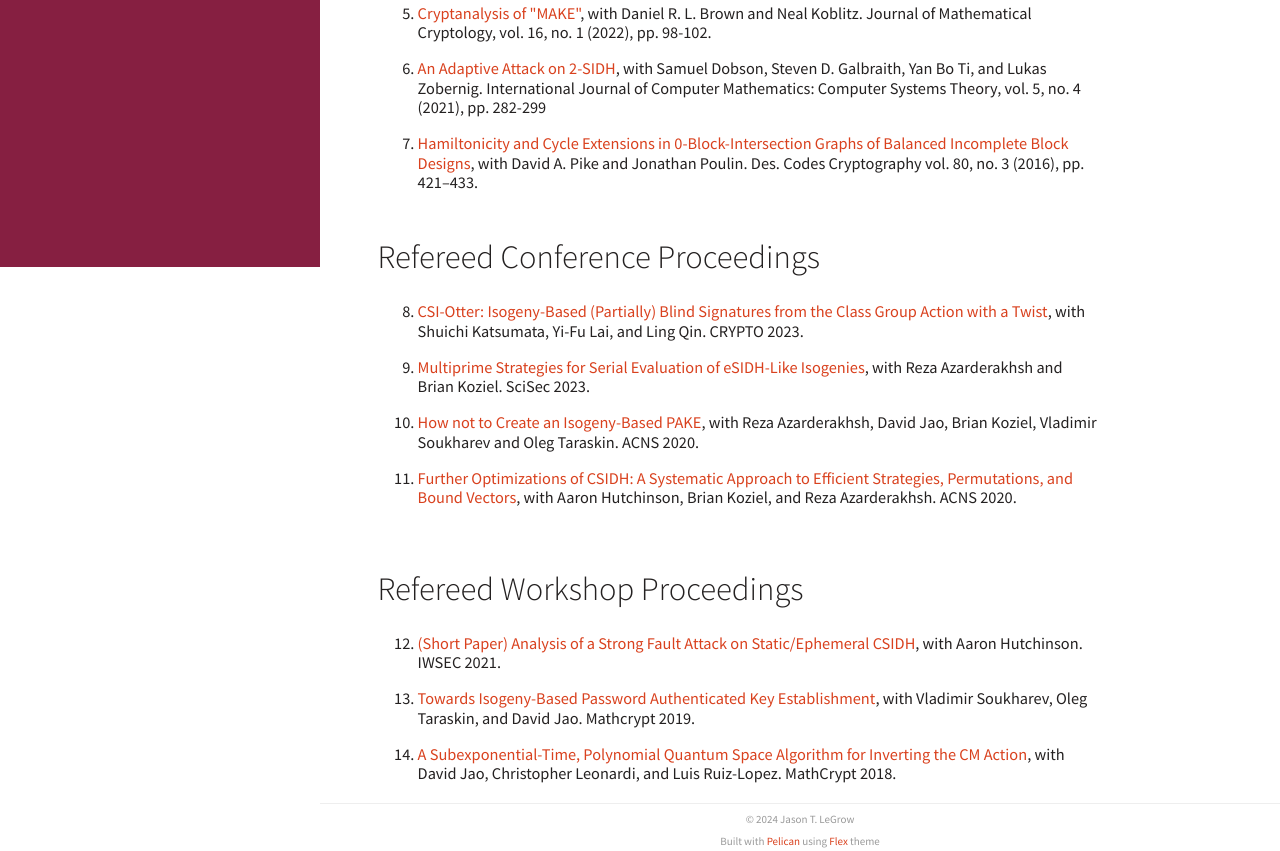
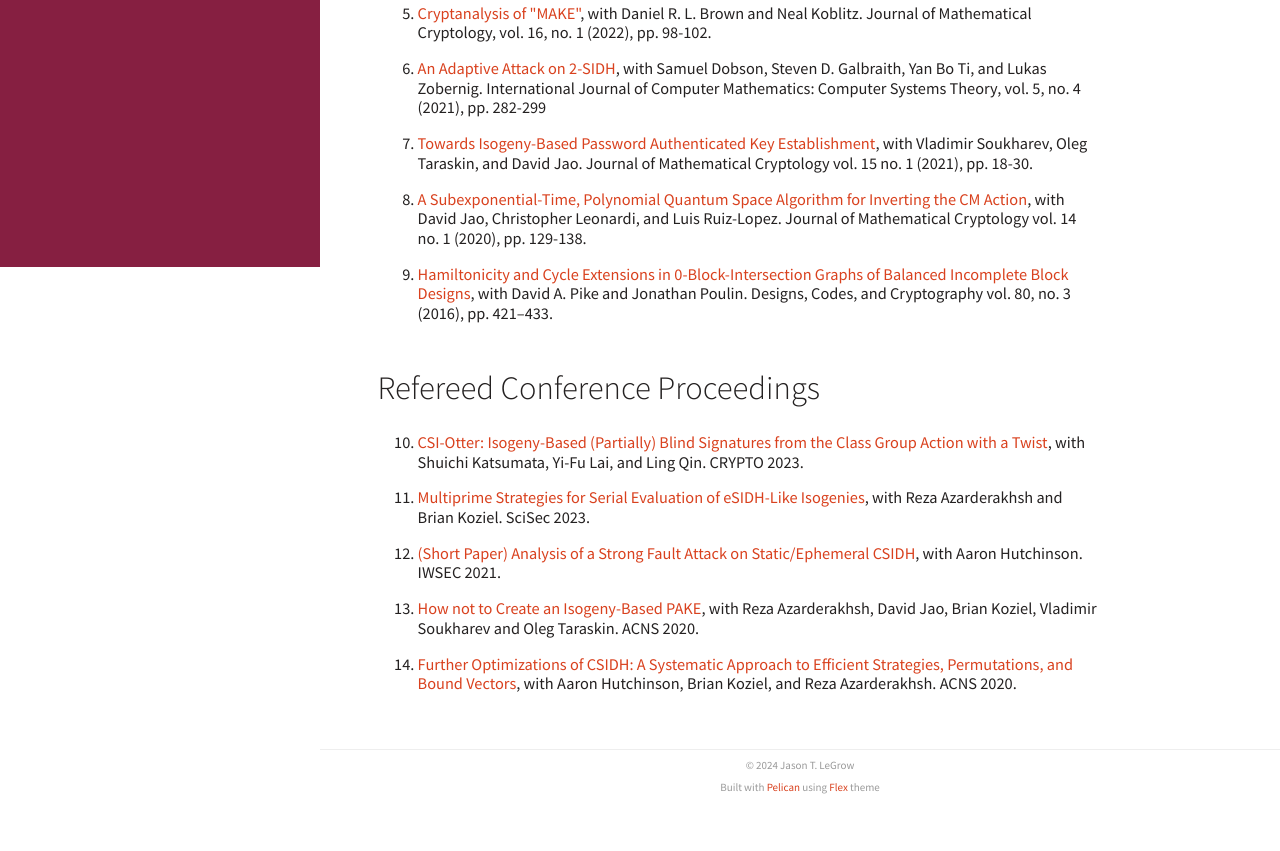
Before and after one commit to JasonLeGrow/JasonLeGrow.github.io, a plain HTML site: page pages/Research.html in a window 1280 px wide. Shown: the part 533-1384 px from the top of the page. After the commit the page ends 1330 px from the top, so only its background shows below. Drawn offline with Linux system fonts and the light colour scheme.

Commit message:
Update documentation

```diff
--- a/pages/Research.html
+++ b/pages/Research.html
@@ -152,17 +152,26 @@
 <p><a href="https://www.tandfonline.com/doi/abs/10.1080/23799927.2020.1822446?journalCode=tcom20">An Adaptive Attack on 2-SIDH</a>, with Samuel Dobson, Steven D. Galbraith, Yan Bo Ti, and Lukas Zobernig. International Journal of Computer Mathematics: Computer Systems Theory, vol. 5, no. 4 (2021), pp. 282-299</p>
 </li>
 <li>
-<p><a href="https://link.springer.com/article/10.1007/s10623-015-0110-6">Hamiltonicity and Cycle Extensions in 0-Block-Intersection Graphs of Balanced Incomplete Block Designs</a>, with David A. Pike and Jonathan Poulin. Des. Codes Cryptography vol. 80, no. 3 (2016), pp. 421–433.<br />
+<p><a href="https://www.degruyter.com/document/doi/10.1515/jmc-2020-0071/html?lang=en">Towards Isogeny-Based Password Authenticated Key Establishment</a>, with Vladimir Soukharev, Oleg Taraskin, and David Jao. Journal of Mathematical Cryptology vol. 15 no. 1 (2021), pp. 18-30.</p>
+</li>
+<li>
+<p><a href="https://www.degruyter.com/document/doi/10.1515/jmc-2015-0057/html?lang=en">A Subexponential-Time, Polynomial Quantum Space Algorithm for Inverting the CM Action</a>, with David Jao, Christopher Leonardi, and Luis Ruiz-Lopez. Journal of Mathematical Cryptology vol. 14 no. 1 (2020), pp. 129-138.</p>
+</li>
+<li>
+<p><a href="https://link.springer.com/article/10.1007/s10623-015-0110-6">Hamiltonicity and Cycle Extensions in 0-Block-Intersection Graphs of Balanced Incomplete Block Designs</a>, with David A. Pike and Jonathan Poulin. Designs, Codes, and Cryptography vol. 80, no. 3 (2016), pp. 421–433.<br />
 </br></p>
 </li>
 </ol>
 <h2>Refereed Conference Proceedings</h2>
-<ol start="8">
+<ol start="10">
 <li>
 <p><a href="https://link.springer.com/chapter/10.1007/978-3-031-38548-3_24">CSI-Otter: Isogeny-Based (Partially) Blind Signatures from the Class Group Action with a Twist</a>, with Shuichi Katsumata, Yi-Fu Lai, and Ling Qin. CRYPTO 2023.</p>
 </li>
 <li>
 <p><a href="https://link.springer.com/chapter/10.1007/978-3-031-45933-7_21">Multiprime Strategies for Serial Evaluation of eSIDH-Like Isogenies</a>, with Reza Azarderakhsh and Brian Koziel. SciSec 2023.</p>
+</li>
+<li>
+<p><a href="https://link.springer.com/chapter/10.1007/978-3-030-85987-9_12">(Short Paper) Analysis of a Strong Fault Attack on Static/Ephemeral CSIDH</a>, with Aaron Hutchinson. IWSEC 2021.</p>
 </li>
 <li>
 <p><a href="https://link.springer.com/chapter/10.1007/978-3-030-57808-4_9">How not to Create an Isogeny-Based PAKE</a>, with Reza Azarderakhsh, David Jao, Brian Koziel, Vladimir Soukharev and Oleg Taraskin. ACNS 2020.</p>
@@ -172,18 +181,10 @@
 </li>
 </ol>
 <p></br></p>
-<h2>Refereed Workshop Proceedings</h2>
-<ol start="12">
-<li>
-<p><a href="https://link.springer.com/chapter/10.1007/978-3-030-85987-9_12">(Short Paper) Analysis of a Strong Fault Attack on Static/Ephemeral CSIDH</a>, with Aaron Hutchinson. IWSEC 2021.</p>
-</li>
-<li>
-<p><a href="https://www.degruyter.com/document/doi/10.1515/jmc-2020-0071/html?lang=en">Towards Isogeny-Based Password Authenticated Key Establishment</a>, with Vladimir Soukharev, Oleg Taraskin, and David Jao. Mathcrypt 2019.</p>
-</li>
-<li>
-<p><a href="https://www.degruyter.com/document/doi/10.1515/jmc-2015-0057/html?lang=en">A Subexponential-Time, Polynomial Quantum Space Algorithm for Inverting the CM Action</a>, with David Jao, Christopher Leonardi, and Luis Ruiz-Lopez. MathCrypt 2018.</p>
-</li>
-</ol></div>
+<!--
+Refereed Workshop Proceedings
+------------------------------
+--></div>
 </article>
 
     <footer>
```
